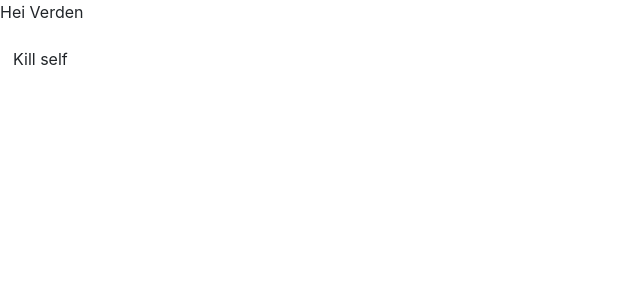
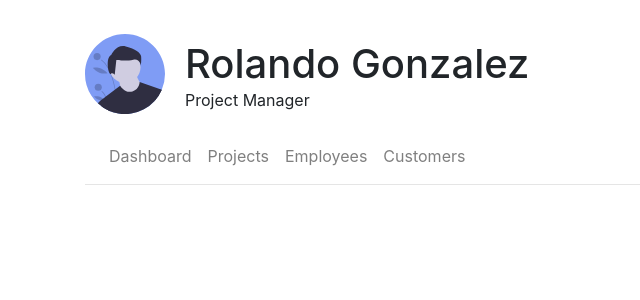
Before and after one commit to luddemann/pgr305-projectmanager, a React (Create React App) app: page / in a window 1280 px wide. Shown: the top 300 px of the page, without its empty margins (0-640 px from the left). Built offline with nearby package versions, Linux system fonts and the light colour scheme.

Commit message:
header + navbar

```diff
--- a/src/App.js
+++ b/src/App.js
@@ -1,11 +1,32 @@
 import React from 'react'
-import Button from 'react-bootstrap/Button'
+import Container from 'react-bootstrap/Container'
+import Row from 'react-bootstrap/Row'
+import Image from 'react-bootstrap/Image'
+import Avatar from './images/profile-avatar.svg'
+import Navbar from 'react-bootstrap/Navbar'
+import Nav from 'react-bootstrap/Nav'
 
 export default () => {
   return (
-    <div>
-      <p>Hei Verden</p>
-      <Button variant='alert'>Kill self</Button>
-    </div>
+    <>
+      <Container>
+        <Row style={{ marginTop: '20px', marginLeft: 0 }}>
+          <Image src={Avatar} width='80' />
+          <div style={{ marginLeft: '20px', marginTop: '20px' }}>
+            <h1 style={{ marginBottom: '0px' }}>Rolando Gonzalez</h1>
+            <p>Project Manager</p>
+          </div>
+        </Row>
+        <Navbar>
+          <Nav className='m-0' style={{ padding: 0 }}>
+            <Nav.Link style={{ margin: 0 }}>Dashboard</Nav.Link>
+            <Nav.Link>Projects</Nav.Link>
+            <Nav.Link>Employees</Nav.Link>
+            <Nav.Link>Customers</Nav.Link>
+          </Nav>
+        </Navbar>
+        <hr style={{ margin: 0 }} />
+      </Container>
+    </>
   )
 }
--- /dev/null
+++ b/src/components/Dashboard.js
@@ -0,0 +1,5 @@
+import React from 'react'
+
+const Dashboard = () => {
+  return <div></div>
+}
```
Also changed, not shown: src/images/profile-avatar.svg (added).
